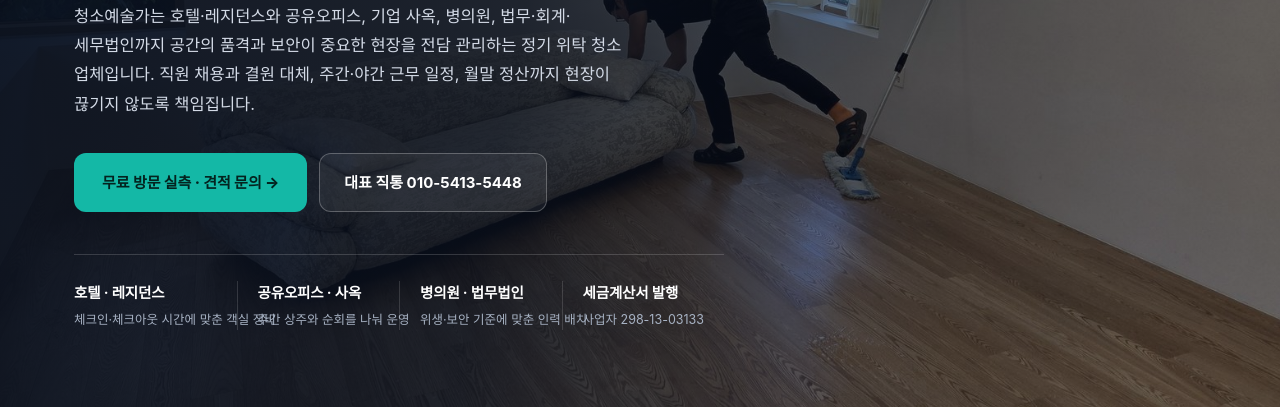
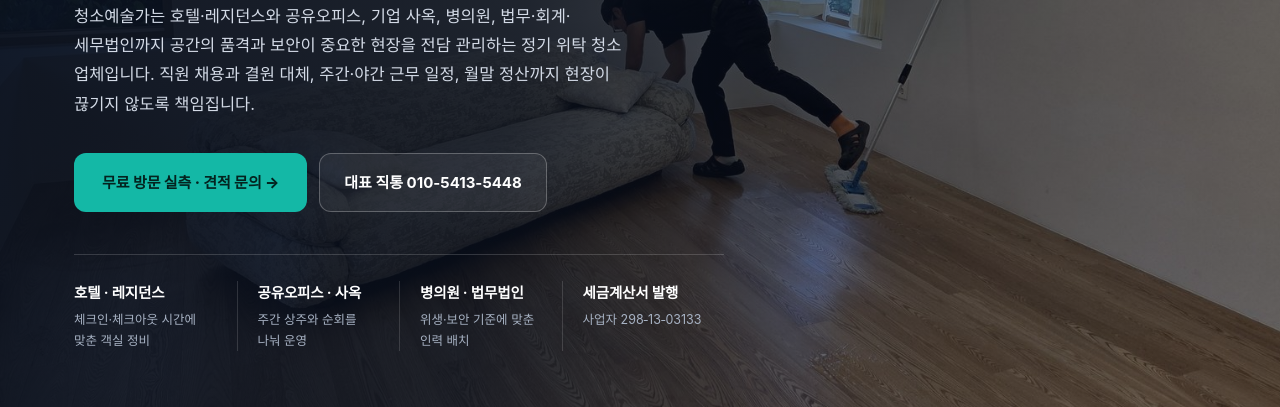
Before and after one commit to storygwon/CleanArtist, a plain HTML site: page index.html in a window 1280 px wide. Shown: the part 545-952 px from the top of the page. Drawn offline with Linux system fonts and the light colour scheme; a web font is replaced by a local one.

Commit message:
첫 화면 지표 줄바꿈 수정

```diff
--- a/index.html
+++ b/index.html
@@ -244,7 +244,6 @@
     .hero-fact span {
       display: block;
       font-size: 12.5px;
-      white-space: nowrap;
       color: #a7b2c3;
       margin-top: 3px;
     }
@@ -906,7 +905,7 @@
           </div>
           <div class="hero-fact">
             <strong>세금계산서 발행</strong>
-            <span>사업자 298-13-03133</span>
+            <span>사업자 298&#8209;13&#8209;03133</span>
           </div>
         </div>
       </div>
```
